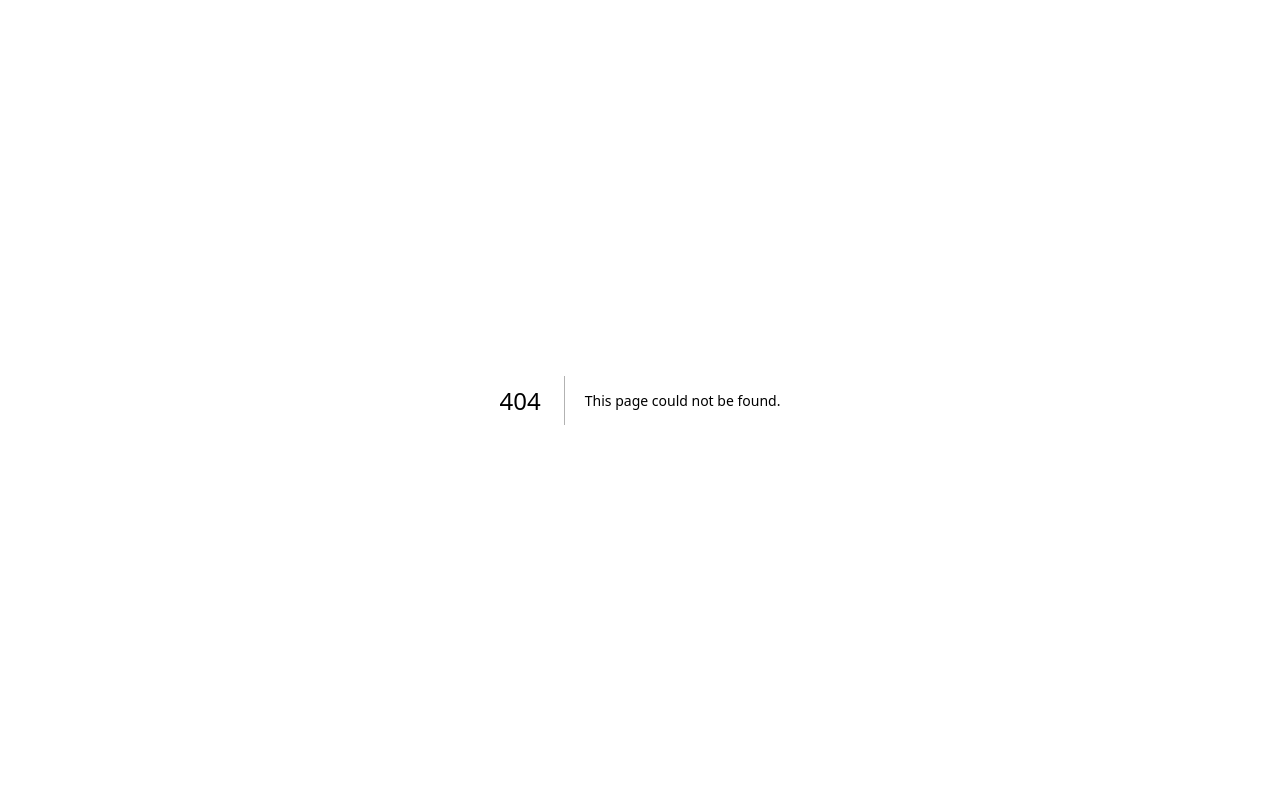
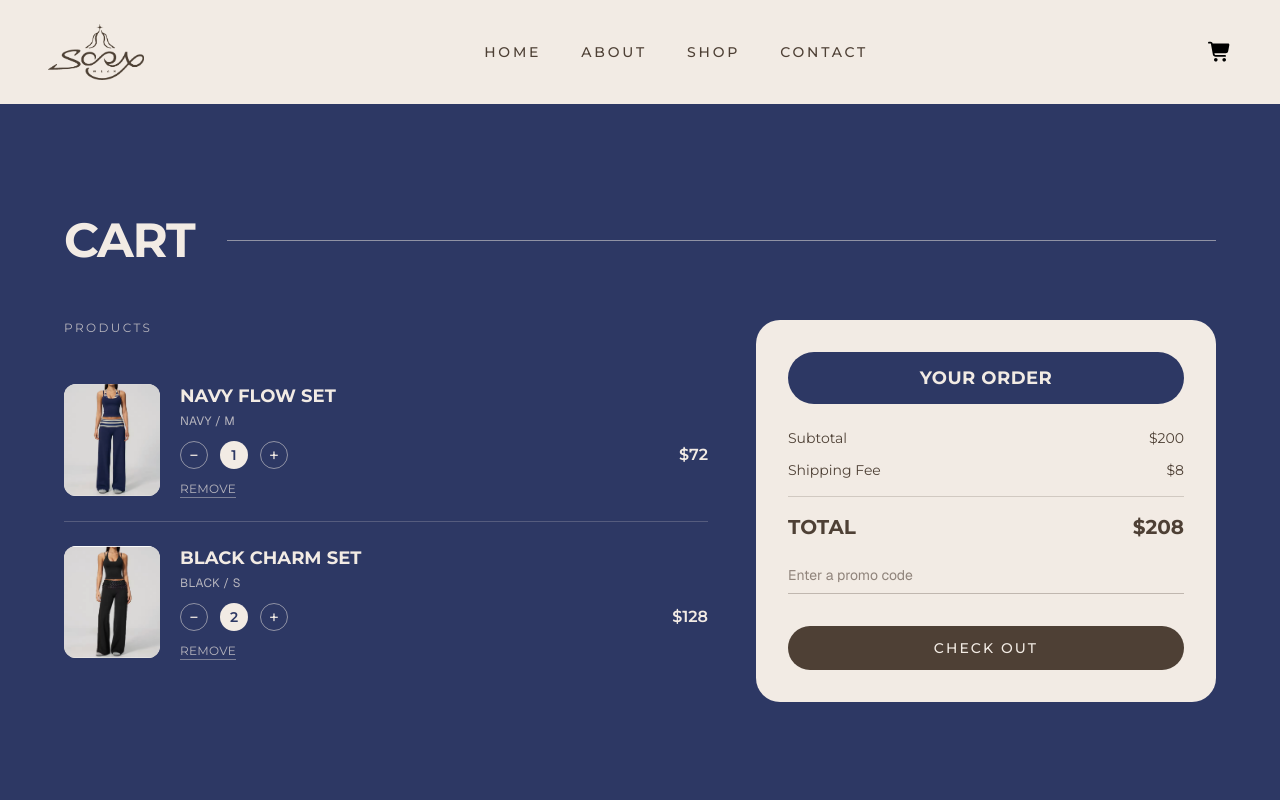
Before and after one commit to HrishavSaha/sora, a Next.js app: page /cart in a window 1280 px wide. Before the commit this address had no page. Shown: the top 800 px of the page. Built offline with nearby package versions, Linux system fonts and the light colour scheme.

Commit message:
Add Cart page and CartSection component, implement cart functionality and styling

```diff
--- /dev/null
+++ b/app/cart/page.tsx
@@ -0,0 +1,18 @@
+import type { Metadata } from "next";
+import Navbar from "@/components/navbar";
+import CartSection from "@/components/cart-section";
+import Footer from "@/components/footer";
+
+export const metadata: Metadata = {
+	title: "Cart",
+};
+
+export default function Cart() {
+	return (
+		<div className="relative flex min-h-screen flex-col">
+			<Navbar variant="solid" />
+			<CartSection />
+			<Footer />
+		</div>
+	);
+}
--- /dev/null
+++ b/components/cart-section.tsx
@@ -0,0 +1,189 @@
+"use client";
+
+import { useState } from "react";
+import Image from "next/image";
+import Link from "next/link";
+
+type CartItem = {
+	id: string;
+	name: string;
+	image: string;
+	color: string;
+	size: string;
+	price: number;
+	quantity: number;
+};
+
+const initialItems: CartItem[] = [
+	{
+		id: "navy-flow-set",
+		name: "Navy Flow Set",
+		image: "/product-images/sora-flow-set-navy.png",
+		color: "Navy",
+		size: "M",
+		price: 72,
+		quantity: 1,
+	},
+	{
+		id: "black-charm-set",
+		name: "Black Charm Set",
+		image: "/product-images/sora-charm-set-black.png",
+		color: "Black",
+		size: "S",
+		price: 64,
+		quantity: 2,
+	},
+];
+
+const SHIPPING_FEE = 8;
+
+export default function CartSection() {
+	const [items, setItems] = useState<CartItem[]>(initialItems);
+	const [promoCode, setPromoCode] = useState("");
+
+	const updateQuantity = (id: string, delta: number) => {
+		setItems((prev) =>
+			prev
+				.map((item) => (item.id === id ? { ...item, quantity: item.quantity + delta } : item))
+				.filter((item) => item.quantity > 0)
+		);
+	};
+
+	const removeItem = (id: string) => {
+		setItems((prev) => prev.filter((item) => item.id !== id));
+	};
+
+	const subtotal = items.reduce((sum, item) => sum + item.price * item.quantity, 0);
+	const shipping = items.length > 0 ? SHIPPING_FEE : 0;
+	const total = subtotal + shipping;
+
+	return (
+		<section className="bg-accent px-6 py-20 md:px-12 md:py-28">
+			<div className="mx-auto max-w-6xl">
+				<div className="flex items-center gap-8">
+					<h1 className="font-montserrat text-4xl font-bold uppercase tracking-tight text-secondary md:text-5xl">
+						Cart
+					</h1>
+					<div className="h-px flex-1 bg-secondary/50" />
+				</div>
+
+				{items.length === 0 ? (
+					<div className="mt-16 flex flex-col items-start gap-6">
+						<p className="text-secondary/70">Your cart is empty.</p>
+						<Link
+							href="/shop"
+							className="inline-flex items-center justify-center rounded-full bg-secondary px-8 py-3 font-montserrat text-sm font-medium uppercase tracking-[0.15em] text-primary transition-transform duration-300 hover:-translate-y-0.5 active:scale-[0.98] focus-visible:outline-none focus-visible:ring-2 focus-visible:ring-secondary focus-visible:ring-offset-2 focus-visible:ring-offset-accent"
+						>
+							Continue Shopping
+						</Link>
+					</div>
+				) : (
+					<div className="mt-14 grid gap-12 lg:grid-cols-[1.4fr_1fr]">
+						<div>
+							<p className="font-montserrat text-xs uppercase tracking-[0.2em] text-secondary/70">
+								Products
+							</p>
+							<ul className="mt-6 divide-y divide-secondary/20">
+								{items.map((item) => (
+									<li key={item.id} className="flex gap-5 py-6">
+										<div className="relative h-28 w-24 shrink-0 overflow-hidden rounded-xl bg-secondary">
+											<Image
+												src={item.image}
+												alt={item.name}
+												fill
+												sizes="96px"
+												className="object-cover"
+											/>
+										</div>
+										<div className="flex flex-1 flex-col justify-between gap-3">
+											<div>
+												<h3 className="font-montserrat text-lg font-bold uppercase leading-snug text-secondary">
+													{item.name}
+												</h3>
+												<p className="mt-1 text-xs uppercase tracking-wide text-secondary/70">
+													{item.color} / {item.size}
+												</p>
+											</div>
+											<div className="flex items-center justify-between gap-3">
+												<div className="flex items-center gap-3">
+													<button
+														type="button"
+														onClick={() => updateQuantity(item.id, -1)}
+														aria-label={`Decrease quantity of ${item.name}`}
+														className="flex h-7 w-7 shrink-0 items-center justify-center rounded-full border border-secondary/50 text-secondary transition-colors hover:bg-secondary/10 focus-visible:outline-none focus-visible:ring-2 focus-visible:ring-secondary"
+													>
+														&minus;
+													</button>
+													<span className="flex h-7 w-7 shrink-0 items-center justify-center rounded-full bg-secondary font-montserrat text-sm font-semibold text-accent">
+														{item.quantity}
+													</span>
+													<button
+														type="button"
+														onClick={() => updateQuantity(item.id, 1)}
+														aria-label={`Increase quantity of ${item.name}`}
+														className="flex h-7 w-7 shrink-0 items-center justify-center rounded-full border border-secondary/50 text-secondary transition-colors hover:bg-secondary/10 focus-visible:outline-none focus-visible:ring-2 focus-visible:ring-secondary"
+													>
+														+
+													</button>
+												</div>
+												<span className="font-montserrat text-base font-semibold text-secondary">
+													${item.price * item.quantity}
+												</span>
+											</div>
+											<button
+												type="button"
+												onClick={() => removeItem(item.id)}
+												className="w-fit rounded-sm font-montserrat text-xs uppercase tracking-wide text-secondary/70 underline decoration-secondary/40 underline-offset-4 transition-colors hover:text-secondary focus-visible:outline-none focus-visible:ring-2 focus-visible:ring-secondary"
+											>
+												Remove
+											</button>
+										</div>
+									</li>
+								))}
+							</ul>
+						</div>
+
+						<div className="h-fit rounded-3xl bg-secondary p-8">
+							<div className="rounded-full bg-accent px-6 py-3 text-center font-montserrat text-lg font-bold uppercase tracking-wide text-secondary">
+								Your Order
+							</div>
+							<dl className="mt-6 space-y-3 font-montserrat text-sm text-primary">
+								<div className="flex items-center justify-between">
+									<dt>Subtotal</dt>
+									<dd>${subtotal}</dd>
+								</div>
+								<div className="flex items-center justify-between">
+									<dt>Shipping Fee</dt>
+									<dd>${shipping}</dd>
+								</div>
+							</dl>
+							<div className="mt-4 flex items-center justify-between border-t border-primary/20 pt-4">
+								<span className="font-montserrat text-xl font-bold uppercase text-primary">
+									Total
+								</span>
+								<span className="font-montserrat text-xl font-bold text-primary">${total}</span>
+							</div>
+							<label htmlFor="promo-code" className="sr-only">
+								Promo code
+							</label>
+							<input
+								id="promo-code"
+								type="text"
+								value={promoCode}
+								onChange={(event) => setPromoCode(event.target.value)}
+								placeholder="Enter a promo code"
+								className="mt-6 w-full border-b border-primary/30 bg-transparent pb-2 text-sm text-primary outline-none placeholder:text-primary/60 focus:border-accent"
+							/>
+							<button
+								type="button"
+								className="mt-8 w-full rounded-full bg-primary px-8 py-3 font-montserrat text-sm font-medium uppercase tracking-[0.15em] text-secondary transition-transform duration-300 hover:-translate-y-0.5 active:scale-[0.98] focus-visible:outline-none focus-visible:ring-2 focus-visible:ring-accent focus-visible:ring-offset-2 focus-visible:ring-offset-secondary"
+							>
+								Check Out
+							</button>
+						</div>
+					</div>
+				)}
+			</div>
+		</section>
+	);
+}
--- a/components/navbar.tsx
+++ b/components/navbar.tsx
@@ -53,9 +53,9 @@ export default function Navbar({ variant = "solid" }: NavbarProps) {
 					))}
 				</div>
 				<div className="flex items-center gap-5">
-					<button
-						type="button"
-						aria-label="Open cart"
+					<Link
+						href="/cart"
+						aria-label="View cart"
 						className={`rounded-full transition-opacity hover:opacity-70 ${focusRing}`}
 					>
 						<Image
@@ -66,7 +66,7 @@ export default function Navbar({ variant = "solid" }: NavbarProps) {
 							height={24}
 							className={logoFilter}
 						/>
-					</button>
+					</Link>
 					<button
 						type="button"
 						onClick={() => setOpen((prev) => !prev)}
```
